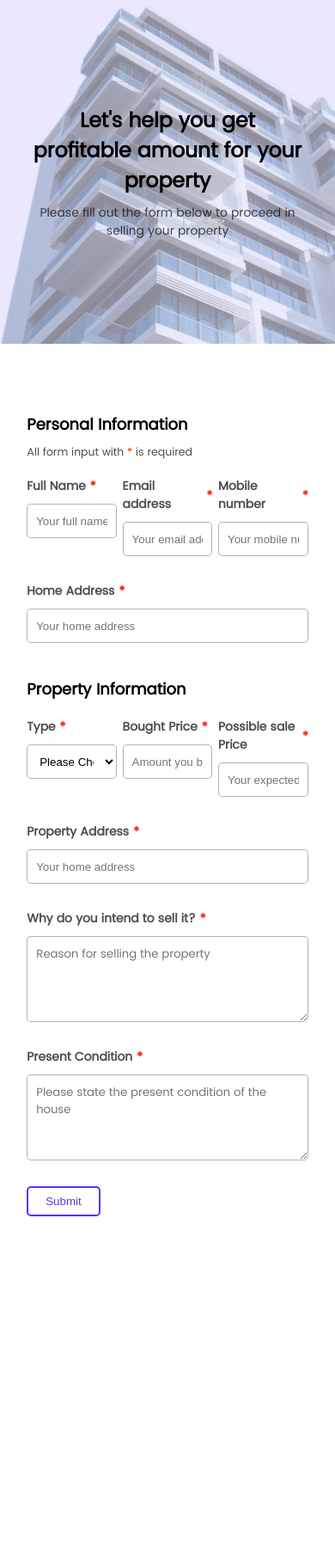
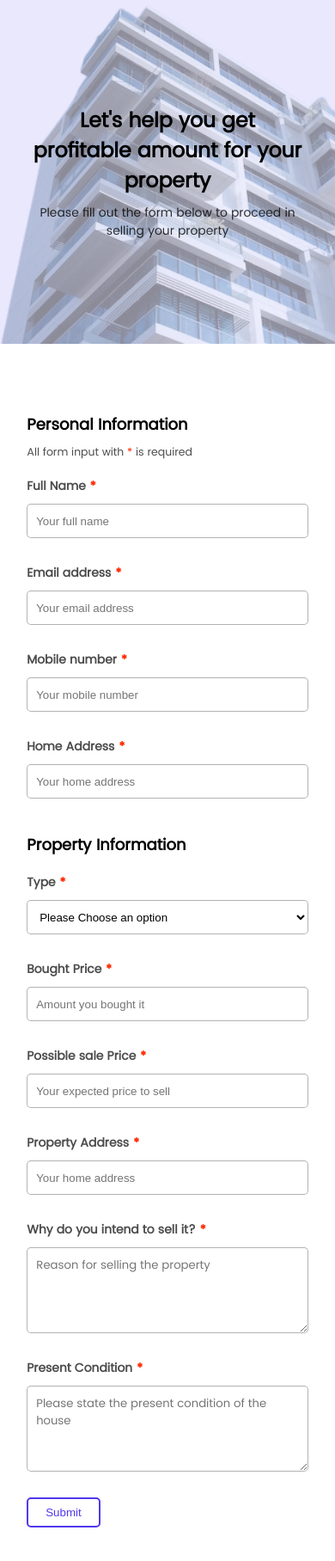
Before and after one commit to dasimems/real_estate, a PHP site: page /pages/sale.php in a window 390 px wide. Shown: the part 70-1886 px from the top of the page at 86% size. Run offline with PHP 8.4, Linux system fonts and the light colour scheme; style sheets or scripts are compiled from the project's sources.

Commit message:
done with the mobile responsiveness of the sale page

```diff
--- a/assets/styles/sale.css
+++ b/assets/styles/sale.css
@@ -114,9 +114,18 @@
 }
 
 @media only screen and (max-width: 825px) {
+  .banner .banner-content .subtitle {
+    color: rgba(0, 0, 0, 0.8);
+  }
   .banner .banner-image {
     width: 70%;
     opacity: 0.5;
+  }
+}
+@media only screen and (max-width: 730px) {
+  .property-sale-form .form-container .form-content {
+    width: 100%;
+    min-width: 100%;
   }
 }
 @media only screen and (max-width: 500px) {
--- a/assets/styles/sale.scss
+++ b/assets/styles/sale.scss
@@ -163,9 +163,31 @@ $padding-ten: 100px 8%;
 @media only screen and (max-width: 825px){
     .banner{
 
+        .banner-content{
+
+
+            .subtitle{
+                color: rgba(0, 0, 0, .8);
+            }
+        }
+
         .banner-image{
             width: 70%;
             opacity: 0.5;
+        }
+    }
+}
+
+@media only screen and (max-width: 730px){
+
+    .property-sale-form{
+
+        .form-container{
+
+            .form-content{
+                width: 100%;
+                min-width: 100%;
+            }
         }
     }
 }
```
Also changed, not shown: 1 other file.
